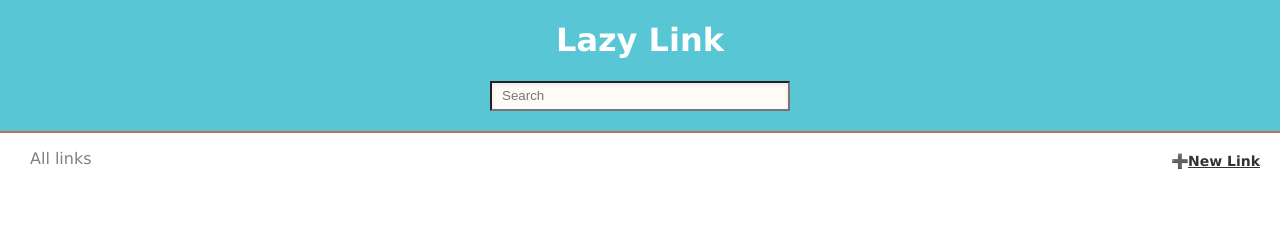
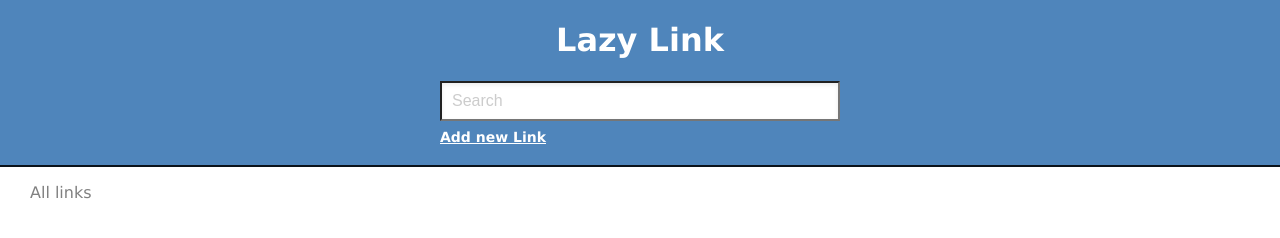
Before and after one commit to hubyhub/lazy-link, a plain HTML site: page index.html in a window 1280 px wide. Drawn offline with Linux system fonts and the light colour scheme.

Commit message:
style chagnes

```diff
--- a/index.html
+++ b/index.html
@@ -10,8 +10,17 @@
         box-sizing: border-box;
     }
 
+    *:focus {
+        outline: none;
+    }
+
     .brand-color {
-        background-color:#59c6d6;
+        /* Permalink - use to edit and share this gradient: http://colorzilla.com/gradient-editor/#4f85bb+0,4f85bb+100;Blue+3D+%239 */
+        background: #4f85bb; /* Old browsers */
+        background: -moz-linear-gradient(top, #4f85bb 0%, #4f85bb 100%); /* FF3.6-15 */
+        background: -webkit-linear-gradient(top, #4f85bb 0%,#4f85bb 100%); /* Chrome10-25,Safari5.1-6 */
+        background: linear-gradient(to bottom, #4f85bb 0%,#4f85bb 100%); /* W3C, IE10+, FF16+, Chrome26+, Opera12+, Safari7+ */
+        filter: progid:DXImageTransform.Microsoft.gradient( startColorstr='#4f85bb', endColorstr='#4f85bb',GradientType=0 ); /* IE6-9 */
     }
 
     body {
@@ -22,6 +31,7 @@
 
     h1 {
         color:#ffffff;
+        text-align: center;
     }
 
     h2 {
@@ -33,7 +43,8 @@
     }
 
     .search-area {
-        text-align: center;
+        width:400px;
+        margin:0 auto;
     }
 
     .title {
@@ -88,7 +99,7 @@
     header {
         overflow: auto;
         padding-bottom:20px;
-        border-bottom: 2px solid #b9715b;
+        border-bottom: 2px solid hsla(211, 44%, 7%, 1);;
     }
 
     input[type="text"] {
@@ -96,13 +107,37 @@
         padding-left:10px;
         line-height:30px;
         color:#333;
-        background-color:#fffaf5;
+        background-color:#ffffff;
         width:100%;
         box-shadow: inset 0 2px 4px 0 hsla(0, 0%, 0%, 0.08);
     }
 
     #search {
-        width:300px;
+        width:100%;
+        height: 40px;
+        line-height: 40px;
+        font-size:16px;
+    }
+    #search::-webkit-input-placeholder { /* WebKit, Blink, Edge */
+        color:    #ccc;
+    }
+    #search:-moz-placeholder { /* Mozilla Firefox 4 to 18 */
+        color:    #ccc;
+        opacity:  1;
+    }
+    #search::-moz-placeholder { /* Mozilla Firefox 19+ */
+        color:    #ccc;
+        opacity:  1;
+    }
+    #search:-ms-input-placeholder { /* Internet Explorer 10-11 */
+        color:    #ccc;
+    }
+    #search::-ms-input-placeholder { /* Microsoft Edge */
+        color:    #ccc;
+    }
+
+    #search::placeholder { /* Most modern browsers support this now. */
+        color:    #ccc;
     }
 
     .number-of-results {
@@ -115,20 +150,15 @@
         overflow: auto;
     }
 
-    .new-entry {
-        position: absolute;
-        top:20px;
-        right:20px;
+    .new-link {
         text-decoration: underline;
         font-weight: bold;
-        cursor : pointer;
-        color:#333;
-        font-size:14px;
-    }
-    .new-entry:before{
-        content:"➕";
-        position:absolute;
-        left:-1.2em;
+        cursor: pointer;
+        color: #333;
+        font-size: 14px;
+        color: #fff;
+        padding-top: 8px;
+        display: block;
     }
 
     table {
@@ -215,6 +245,7 @@
     textarea{
         width:100%;
         height:50px;
+        box-shadow: inset 0 2px 4px 0 hsla(0, 0%, 0%, 0.08);
     }
 
 </style>
@@ -226,11 +257,12 @@
         <div class="search-area">
             <h1>Lazy Link</h1>
             <input type="text" v-model="search" id="search" placeholder="Search" autocomplete="off">
+            <span v-on:click="isVisibleAddForm=true" class="new-link">Add new Link</span>
         </div>
     </header>
 
     <div class="results" >
-        <span v-on:click="isVisibleAddForm=true" class="new-entry"> New Link</span>
+
 
         <div v-if="search.length > 0">
             <p class="number-of-results" >{{filteredLinks.length}} results found</p>
```
